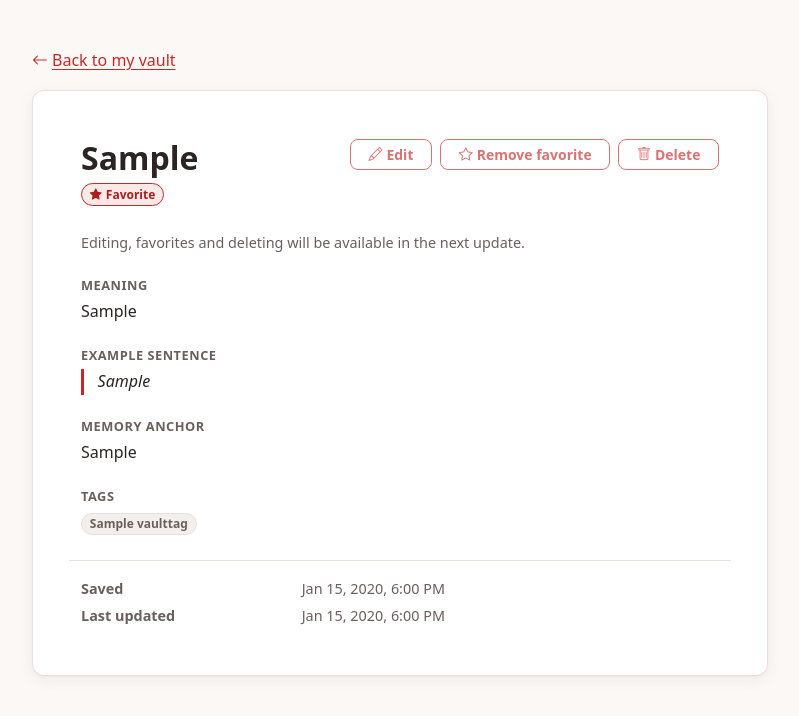
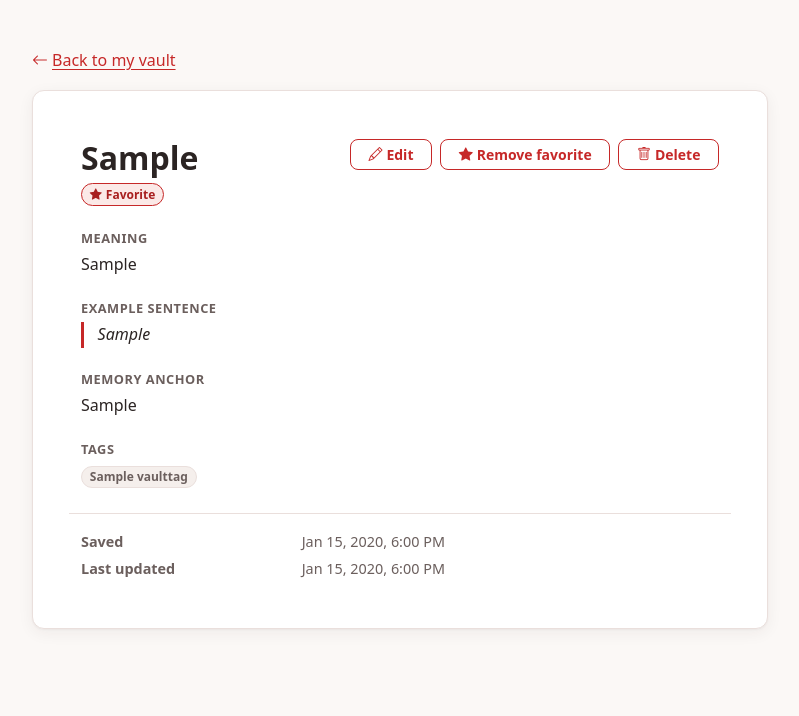
Before and after one commit to Smaons-hub/LexiTrace-Belino-MarcelSimon-G2, a Django app: page /vault/1/ in a window 1280 px wide. Shown: the part 77-793 px from the top of the page, without its empty margins (240-1039 px from the left). Run offline with Django 5.2, Linux system fonts and the light colour scheme; a user stored in the database is signed in; tables that the repository leaves empty hold one stand-in row (values such as "Sample post"); grey boxes marked "Sample" are stand-in pictures.

Commit message:
feat(vault): wire detail page actions and danger button styles

```diff
--- a/static/css/theme.css
+++ b/static/css/theme.css
@@ -240,7 +240,8 @@ a {
   --bs-btn-border-radius: 0.5rem;
 }
 
-.btn-primary {
+.btn-primary,
+.btn-danger {
   --bs-btn-color: var(--lt-on-primary);
   --bs-btn-bg: var(--lt-primary);
   --bs-btn-border-color: var(--lt-primary);
@@ -256,7 +257,8 @@ a {
   --bs-btn-focus-shadow-rgb: var(--lt-primary-rgb);
 }
 
-.btn-outline-primary {
+.btn-outline-primary,
+.btn-outline-danger {
   --bs-btn-color: var(--lt-primary-text);
   --bs-btn-border-color: var(--lt-primary);
   --bs-btn-hover-color: var(--lt-on-primary);
@@ -534,6 +536,22 @@ a {
   max-width: 28rem;
 }
 
+.vault-warning {
+  display: flex;
+  align-items: flex-start;
+  gap: 0.6rem;
+  padding: 0.85rem 1rem;
+  border: 1px solid var(--lt-primary);
+  border-radius: var(--lt-radius);
+  background-color: var(--lt-primary-soft);
+  color: var(--lt-text);
+  overflow-wrap: anywhere;
+}
+
+.vault-warning .bi {
+  color: var(--lt-primary-text);
+}
+
 .pagination {
   --bs-pagination-color: var(--lt-primary-text);
   --bs-pagination-bg: var(--lt-surface);
--- a/templates/vault/entry_detail.html
+++ b/templates/vault/entry_detail.html
@@ -17,12 +17,14 @@
               {% endif %}
             </div>
             <div class="d-flex flex-wrap gap-2 flex-shrink-0" id="vault-entry-actions">
-              <a class="btn btn-outline-primary btn-sm disabled" href="#" aria-disabled="true" tabindex="-1"><i class="bi bi-pencil me-1" aria-hidden="true"></i>Edit</a>
-              <a class="btn btn-outline-primary btn-sm disabled" href="#" aria-disabled="true" tabindex="-1"><i class="bi bi-star me-1" aria-hidden="true"></i>{% if entry.is_favorite %}Remove favorite{% else %}Add to favorites{% endif %}</a>
-              <a class="btn btn-outline-primary btn-sm disabled" href="#" aria-disabled="true" tabindex="-1"><i class="bi bi-trash me-1" aria-hidden="true"></i>Delete</a>
+              <a class="btn btn-outline-primary btn-sm" id="vault-edit-link" href="{% url 'vault:update' entry.pk %}"><i class="bi bi-pencil me-1" aria-hidden="true"></i>Edit</a>
+              <form method="post" action="{% url 'vault:toggle_favorite' entry.pk %}" id="vault-favorite-form">
+                {% csrf_token %}
+                <button type="submit" class="btn btn-outline-primary btn-sm"><i class="bi {% if entry.is_favorite %}bi-star-fill{% else %}bi-star{% endif %} me-1" aria-hidden="true"></i>{% if entry.is_favorite %}Remove favorite{% else %}Add to favorites{% endif %}</button>
+              </form>
+              <a class="btn btn-outline-danger btn-sm" id="vault-delete-link" href="{% url 'vault:delete' entry.pk %}"><i class="bi bi-trash me-1" aria-hidden="true"></i>Delete</a>
             </div>
           </div>
-          <p class="vault-meta mb-4" id="vault-actions-note">Editing, favorites and deleting will be available in the next update.</p>
 
           <h2 class="vault-section-label">Meaning</h2>
           <p class="vault-text mb-4">{{ entry.meaning|linebreaksbr }}</p>
```
